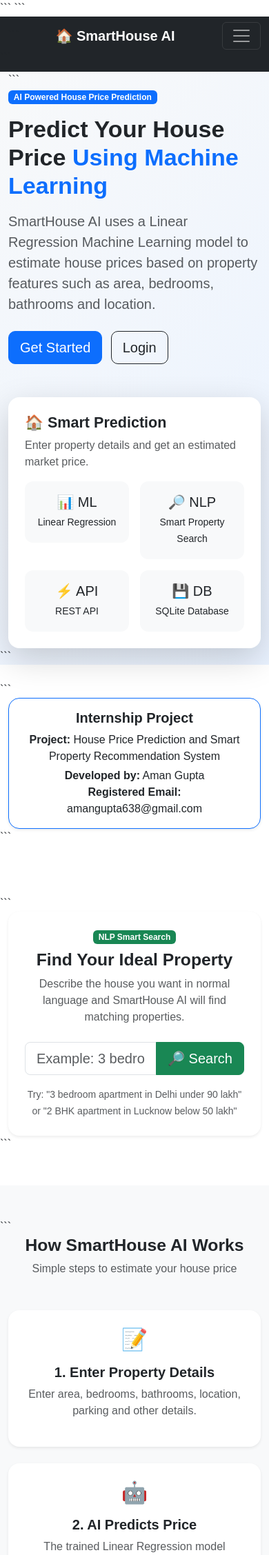
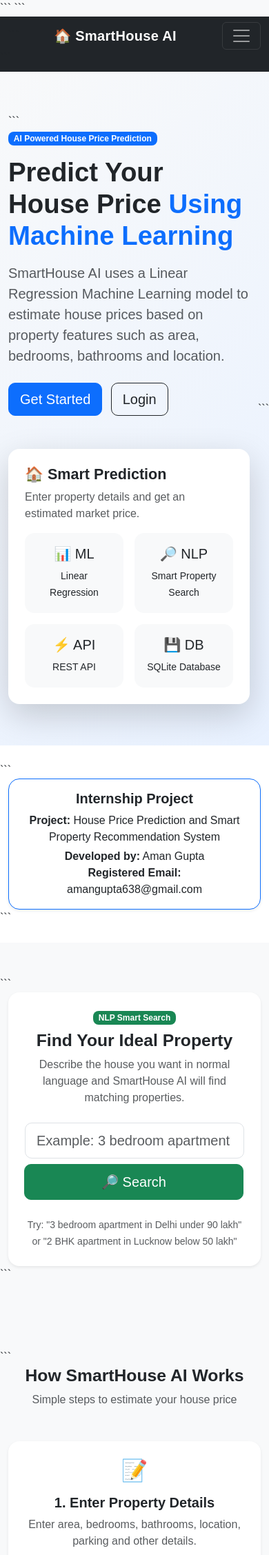
Before and after one commit to amangupta638/smarthouse-ai, a Flask app: page / in a window 390 px wide. Shown: the top 2255 px of the page at 69% size. Run offline with Flask 3, Linux system fonts and the light colour scheme; parts of the project's set-up code (start-up, migrations or seed data) failed here and were passed over.

Commit message:
Add final website styling

```diff
--- a/static/css/style.css
+++ b/static/css/style.css
@@ -1,12 +1,30 @@
+/* =========================================================
+   SmartHouse AI - Main Stylesheet
+========================================================= */
+
+html {
+    scroll-behavior: smooth;
+}
+
 body {
-    font-family: Arial, sans-serif;
+    font-family: Arial, Helvetica, sans-serif;
+    margin: 0;
+    background: #f8f9fa;
+    color: #212529;
+}
+
+.navbar-brand {
+    letter-spacing: 0.3px;
 }
 
 .hero-section {
+    min-height: 75vh;
+    display: flex;
+    align-items: center;
     background: linear-gradient(
         135deg,
-        #f8f9fa,
-        #e9f2ff
+        #f8f9fa 0%,
+        #e8f1ff 100%
     );
 }
 
@@ -17,12 +35,14 @@
 .feature-box {
     background: #f8f9fa;
     padding: 18px;
-    border-radius: 12px;
+    border-radius: 14px;
     text-align: center;
+    height: 100%;
+    transition: 0.2s ease;
 }
 
-.feature-box h5 {
-    margin-bottom: 5px;
+.feature-box:hover {
+    transform: translateY(-3px);
 }
 
 .card {
@@ -31,4 +51,66 @@
 
 .btn {
     border-radius: 10px;
+    font-weight: 500;
 }
+
+.form-control,
+.form-select {
+    border-radius: 10px;
+    min-height: 46px;
+}
+
+.input-group .form-control {
+    min-height: 52px;
+}
+
+.input-group .btn {
+    min-height: 52px;
+}
+
+.badge {
+    border-radius: 8px;
+}
+
+section {
+    overflow: hidden;
+}
+
+footer {
+    margin-top: 0;
+}
+
+.table {
+    vertical-align: middle;
+}
+
+.alert {
+    border-radius: 12px;
+}
+
+@media (max-width: 768px) {
+
+    .hero-section {
+        padding: 60px 0;
+    }
+
+    .display-4 {
+        font-size: 2.4rem;
+    }
+
+    .display-3 {
+        font-size: 2rem;
+    }
+
+    .input-group {
+        display: flex;
+        flex-direction: column;
+    }
+
+    .input-group .form-control,
+    .input-group .btn {
+        width: 100%;
+        border-radius: 10px !important;
+        margin-bottom: 8px;
+    }
+}
```
